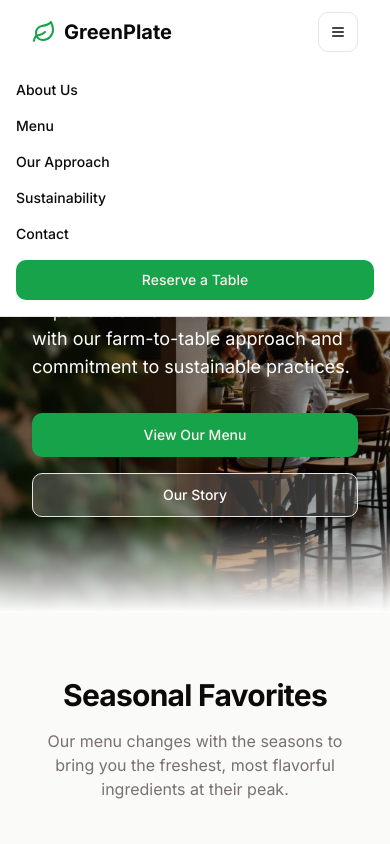
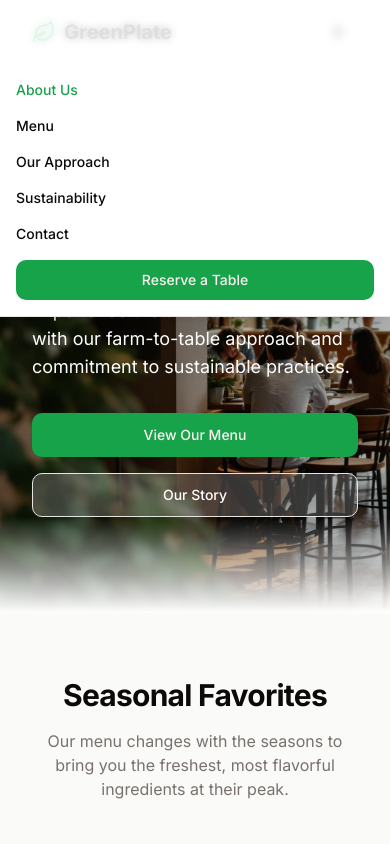
Before and after one commit to jakee1927/GreenPlate, a Next.js app: page / in a window 390 px wide. Both pictures are taken after a click on the button "Toggle menu". Shown: the top 844 px of the page. Built offline with nearby package versions, Linux system fonts and the light colour scheme.

Commit message:
improved mobile nav menu

```diff
--- a/components/mobile-menu.tsx
+++ b/components/mobile-menu.tsx
@@ -1,57 +1,104 @@
 'use client';
 
-import { useState } from "react";
+import { useState, useEffect } from "react";
 import Link from "next/link";
+import { usePathname } from "next/navigation";
 import { Button } from "@/components/ui/button";
 import { Menu } from "lucide-react";
+import { cn } from "@/lib/utils";
 
 export function MobileMenu() {
   const [isOpen, setIsOpen] = useState(false);
+  const pathname = usePathname();
+
+  // Close menu when clicking outside
+  useEffect(() => {
+    const handleOutsideClick = (event: MouseEvent) => {
+      const target = event.target as HTMLElement;
+      if (isOpen && !target.closest('.mobile-menu-container')) {
+        setIsOpen(false);
+      }
+    };
+
+    document.addEventListener('click', handleOutsideClick);
+    return () => document.removeEventListener('click', handleOutsideClick);
+  }, [isOpen]);
+
+  // Close menu when route changes
+  useEffect(() => {
+    setIsOpen(false);
+  }, [pathname]);
 
   const toggleMenu = () => {
     setIsOpen(!isOpen);
   };
 
   return (
-    <div className="md:hidden">
+    <div className="md:hidden mobile-menu-container">
       <Button variant="outline" size="icon" onClick={toggleMenu} aria-label="Toggle menu">
         <Menu className="h-6 w-6" />
       </Button>
 
-      {isOpen && (
-        <div className="absolute top-16 left-0 right-0 bg-background border-b shadow-lg z-50">
+      <div
+        className={cn(
+          "fixed inset-0 z-50 bg-background/80 backdrop-blur-sm transition-all duration-300",
+          isOpen ? "opacity-100" : "opacity-0 pointer-events-none"
+        )}
+        aria-hidden={!isOpen}
+      >
+        <div
+          className={cn(
+            "absolute top-16 left-0 right-0 bg-background border-b shadow-lg z-50 transform transition-transform duration-300 ease-in-out",
+            isOpen ? "translate-y-0" : "-translate-y-full"
+          )}
+        >
           <div className="flex flex-col p-4 space-y-4">
             <Link
               href="/"
-              className="text-sm font-medium hover:text-primary transition-colors"
+              className={cn(
+                "text-sm font-medium transition-colors",
+                pathname === "/" ? "text-primary" : "hover:text-primary"
+              )}
               onClick={() => setIsOpen(false)}
             >
               About Us
             </Link>
             <Link
               href="/menu"
-              className="text-sm font-medium hover:text-primary transition-colors"
+              className={cn(
+                "text-sm font-medium transition-colors",
+                pathname === "/menu" ? "text-primary" : "hover:text-primary"
+              )}
               onClick={() => setIsOpen(false)}
             >
               Menu
             </Link>
             <Link
               href="/approach"
-              className="text-sm font-medium hover:text-primary transition-colors"
+              className={cn(
+                "text-sm font-medium transition-colors",
+                pathname === "/approach" ? "text-primary" : "hover:text-primary"
+              )}
               onClick={() => setIsOpen(false)}
             >
               Our Approach
             </Link>
             <Link
               href="/sustainability"
-              className="text-sm font-medium hover:text-primary transition-colors"
+              className={cn(
+                "text-sm font-medium transition-colors",
+                pathname === "/sustainability" ? "text-primary" : "hover:text-primary"
+              )}
               onClick={() => setIsOpen(false)}
             >
               Sustainability
             </Link>
             <Link
               href="/contact"
-              className="text-sm font-medium hover:text-primary transition-colors"
+              className={cn(
+                "text-sm font-medium transition-colors",
+                pathname === "/contact" ? "text-primary" : "hover:text-primary"
+              )}
               onClick={() => setIsOpen(false)}
             >
               Contact
@@ -63,7 +110,7 @@ export function MobileMenu() {
             </Button>
           </div>
         </div>
-      )}
+      </div>
     </div>
   );
 }
```
